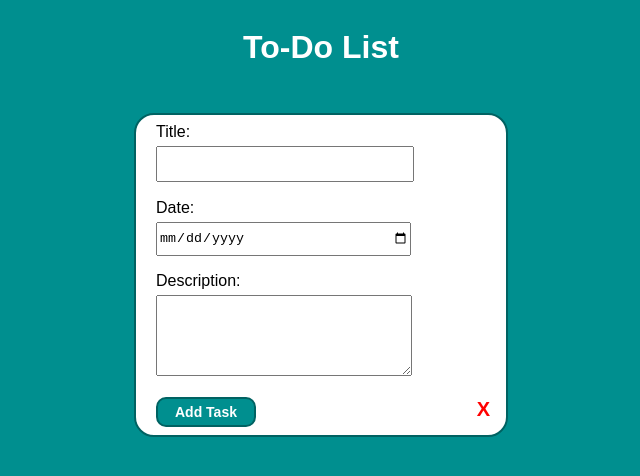
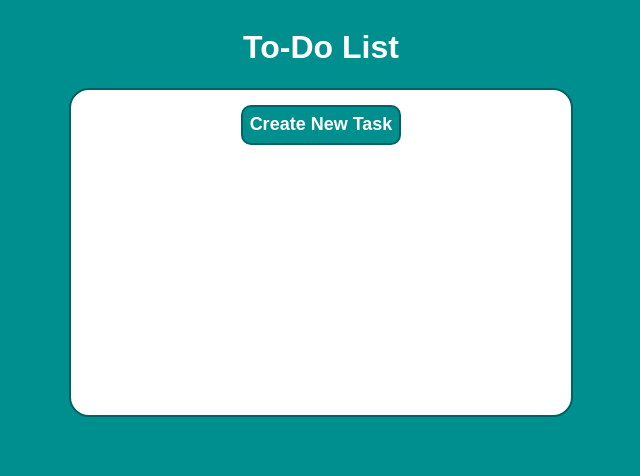
Before and after one commit to micned1111/to-do_proj2, a plain HTML site: page index.html in a window 1280 px wide. Shown: the whole page, without its empty margins (319-959 px from the left). Drawn offline with Linux system fonts and the light colour scheme.

Commit message:
changed the display back to the main container

```diff
--- a/index.html
+++ b/index.html
@@ -9,14 +9,14 @@
 		<main>
 			<h1>To-Do List</h1>
 
-			<div class="main-container hidden" id="main">
+			<div class="main-container" id="main">
 				<button id="create-new-task-btn">
 					<strong>Create New Task</strong>
 				</button>
 				<div class="tasks-container" id="tasks-output-container"></div>
 			</div>
 
-			<form class="form-container " id="form-for-task">
+			<form class="form-container hidden" id="form-for-task">
 				<div class="input-field">
 					<label for="title-input">Title:</label>
 					<input type="text" id="title-input" />
```
